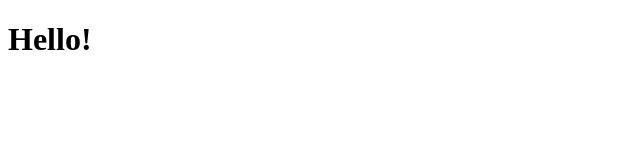
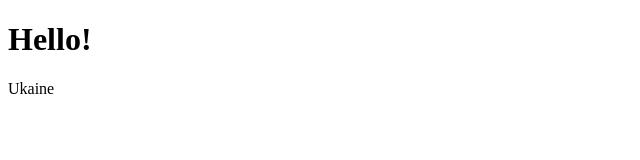
Before and after one commit to Elisabeth2703/project, a plain HTML site: page index.html in a window 1280 px wide. Shown: the full height of the page, 0-640 px from the left. Drawn offline with Linux system fonts and the light colour scheme.

Commit message:
second commit(Polskaya)

```diff
--- a/index.html
+++ b/index.html
@@ -8,6 +8,7 @@
 </head>
 <body>
     <h1>Hello!</h1>
+    <span>Ukaine</span>
 </body>
 </body>
 </html>
```
Also changed, not shown: 1 other file.
